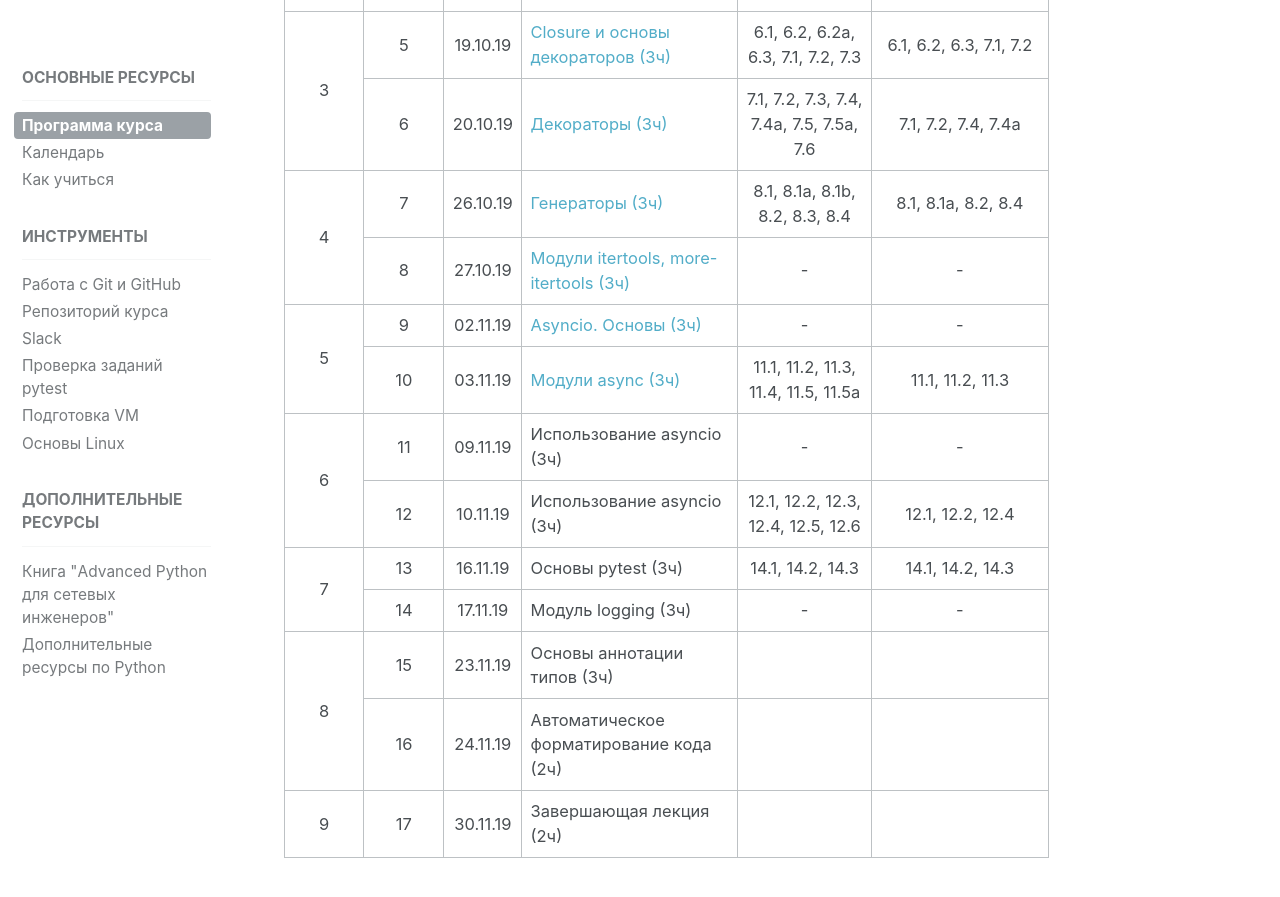
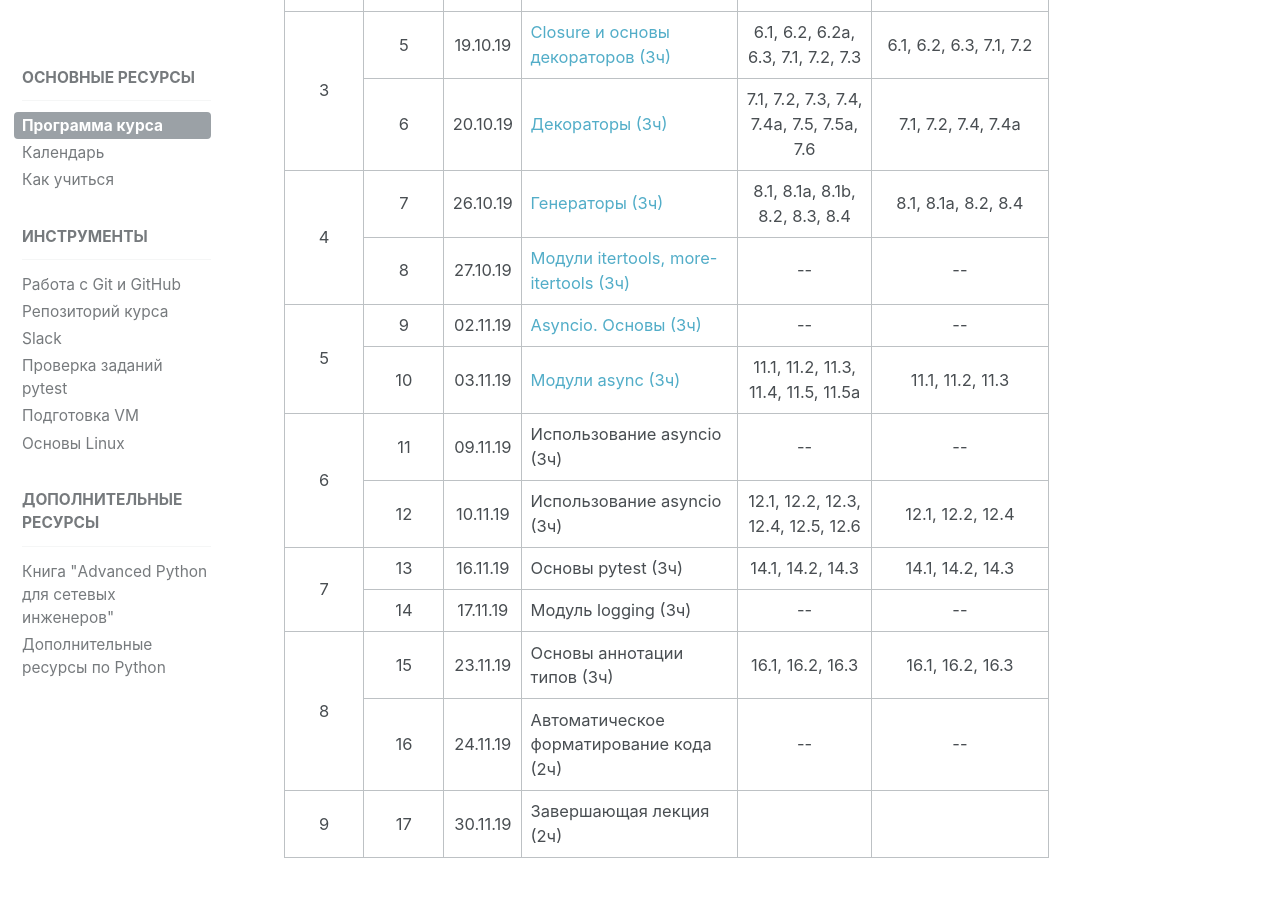
Before and after one commit to advpyneng/advpyneng.github.io, a Jekyll site: the page built from _pages/course.md, in a window 1280 px wide and 900 px high, scrolled down 580 px. Shown: the top 897 px of the window. Built offline with Jekyll 4.4.1, drawn with Linux system fonts in a browser that asks for light colours; comment, search, counter and statistics services are not loaded.

Commit message:
Задания 16_type_annotations

```diff
--- a/_pages/course.md
+++ b/_pages/course.md
@@ -73,16 +73,16 @@ permalink: /course/
     <td align="center">8</td>
     <td align="center">27.10.19</td>
     <td><a href="https://advpyneng.github.io/advpyneng-1/lecture-08/">Модули itertools, more-itertools (3ч)</a></td>
-    <td align="center">-</td>
-    <td align="center">-</td>
+    <td align="center">--</td>
+    <td align="center">--</td>
  </tr>
  <tr>
     <td rowspan="2" align="center">5</td>
     <td align="center">9</td>
     <td align="center">02.11.19</td>
     <td><a href="https://advpyneng.github.io/advpyneng-1/lecture-09/">Asyncio. Основы (3ч)</a></td>
-    <td align="center">-</td>
-    <td align="center">-</td>
+    <td align="center">--</td>
+    <td align="center">--</td>
  </tr>
  <tr>
     <td align="center">10</td>
@@ -96,8 +96,8 @@ permalink: /course/
     <td align="center">11</td>
     <td align="center">09.11.19</td>
     <td>Использование asyncio (3ч)</td>
-    <td align="center">-</td>
-    <td align="center">-</td>
+    <td align="center">--</td>
+    <td align="center">--</td>
  </tr>
  <tr>
     <td align="center">12</td>
@@ -118,23 +118,23 @@ permalink: /course/
     <td align="center">14</td>
     <td align="center">17.11.19</td>
     <td>Модуль logging (3ч)</td>
-    <td align="center">-</td>
-    <td align="center">-</td>
+    <td align="center">--</td>
+    <td align="center">--</td>
  </tr>
  <tr>
     <td rowspan="2" align="center">8</td>
     <td align="center">15</td>
     <td align="center">23.11.19</td>
     <td>Основы аннотации типов (3ч)</td>
-    <td align="center"></td>
-    <td align="center"></td>
+    <td align="center">16.1, 16.2, 16.3</td>
+    <td align="center">16.1, 16.2, 16.3</td>
  </tr>
  <tr>
     <td align="center">16</td>
     <td align="center">24.11.19</td>
     <td>Автоматическое форматирование кода (2ч)</td>
-    <td align="center"></td>
-    <td align="center"></td>
+    <td align="center">--</td>
+    <td align="center">--</td>
  </tr>
  <tr>
     <td align="center">9</td>
```
